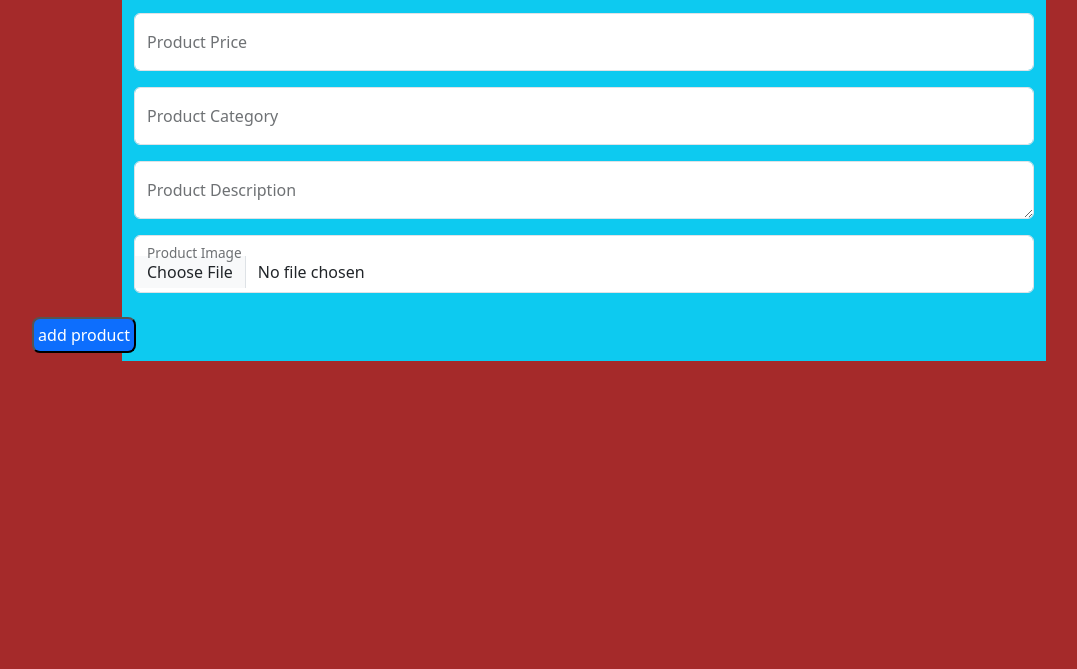
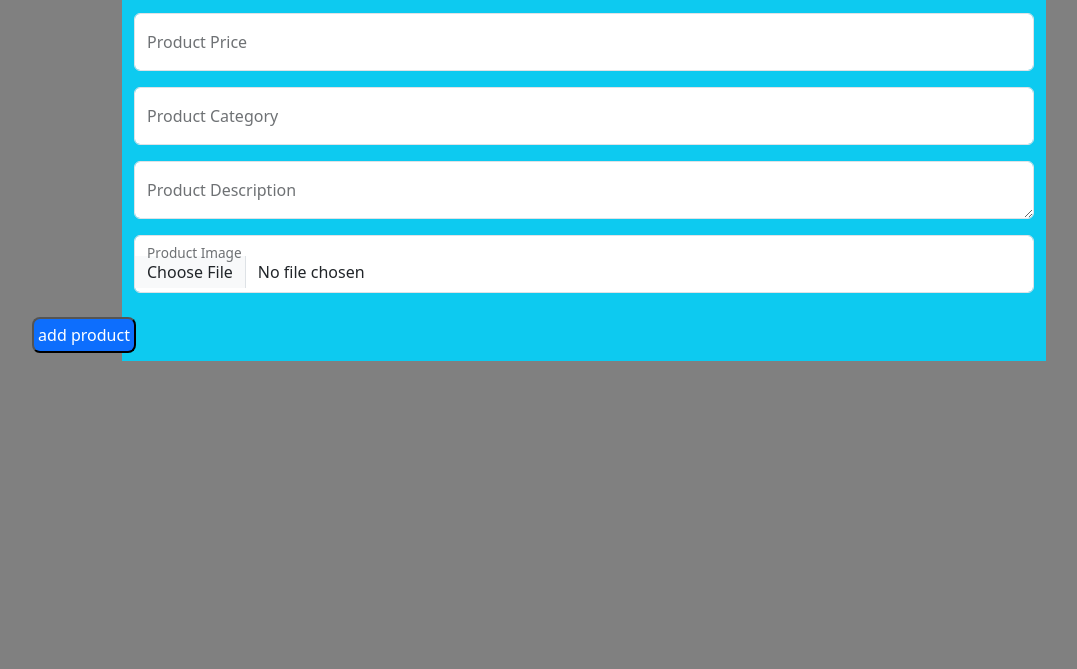
Before and after one commit to yousefkhalifa350/Crud-System, a plain HTML site: page index.html in a window 1280 px wide. Shown: the part 131-800 px from the top of the page, without its empty margins (56-1133 px from the left). Drawn offline with Linux system fonts and the light colour scheme.

Commit message:
secondedit

```diff
--- a/css/main.css
+++ b/css/main.css
@@ -1,6 +1,7 @@
 
 body{
-    background-color: brown;
+    background-color: grey;
+
 }
 
 .come{
```
